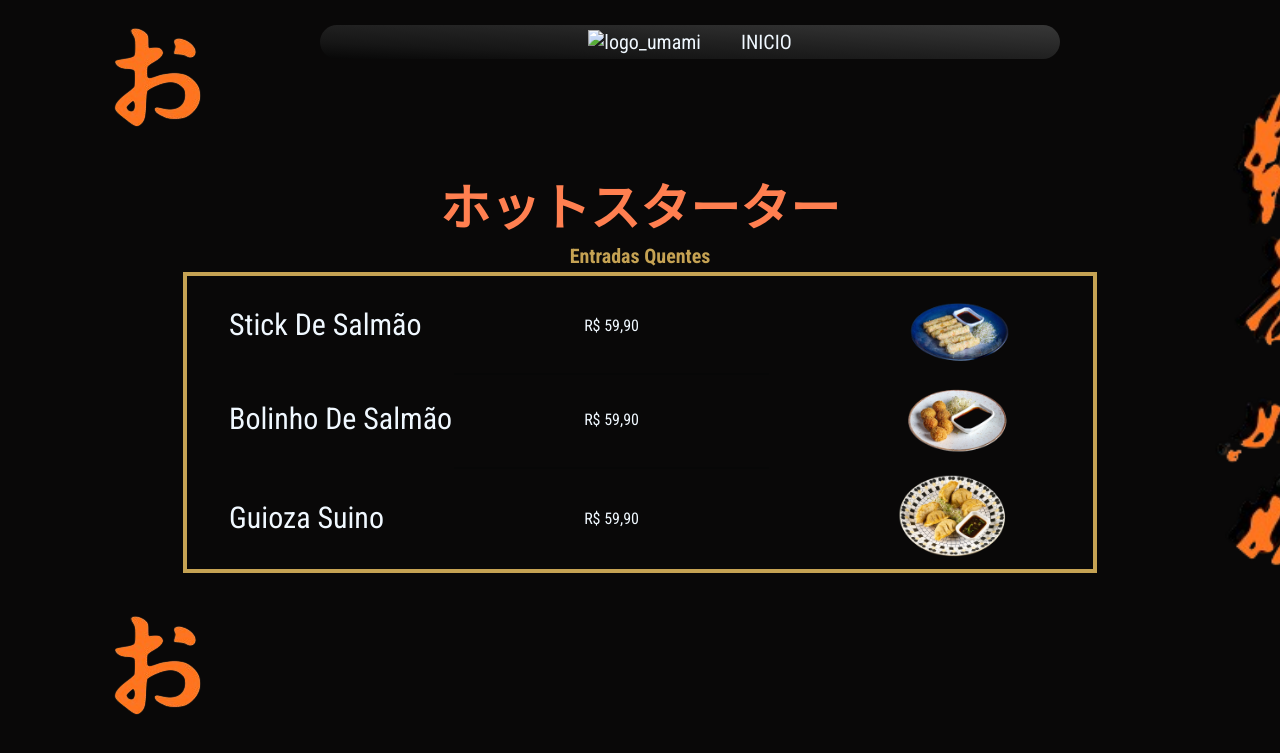
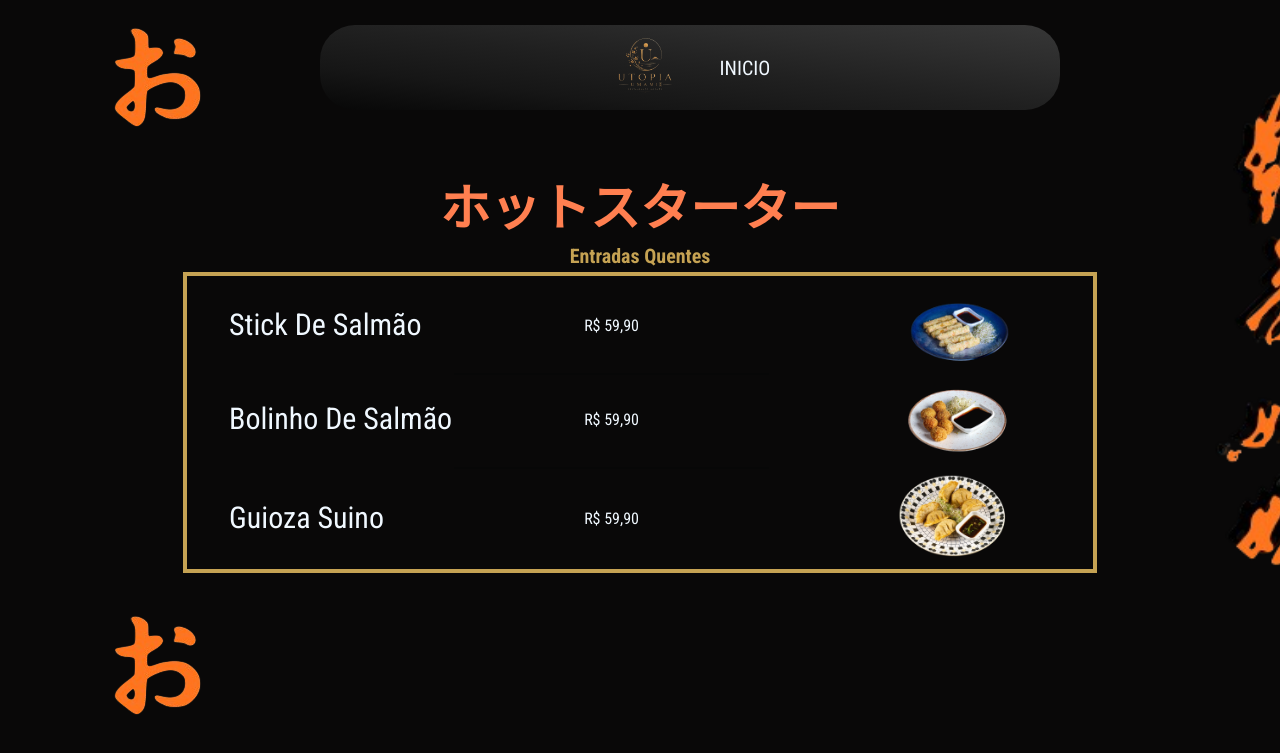
Before and after one commit to pierrebarbosa899-hub/UTOPIA_UMAMI-Pag-web, a plain HTML site: page cardapio.html in a window 1280 px wide. Shown: the top 753 px of the page. Drawn offline with Linux system fonts and the light colour scheme; the site is published under a folder, as on GitHub Pages, so addresses that start at the root find nothing.

Commit message:
Update cardapio.html

```diff
--- a/cardapio.html
+++ b/cardapio.html
@@ -4,7 +4,7 @@
     <meta charset="UTF-8" />
     <meta name="viewport" content="width=device-width, initial-scale=1.0" />
 
-    <link rel="shortcut icon" href="../img/favicon.ico" type="image/x-icon">
+    <link rel="shortcut icon" href="img/favicon.ico" type="image/x-icon">
     <link rel="stylesheet" href="menu.css">
     <link href="https://fonts.googleapis.com/css2?family=Roboto+Condensed:ital,wght@0,100..900;1,100..900&display=swap"
         rel="stylesheet">
@@ -19,7 +19,7 @@
       <nav>
 
           <ul>
-            <li><img src="/img/LOGO png.png" alt="logo_umami" width="70px"></li>
+            <li><img src="img/LOGO png.png" alt="logo_umami" width="70px"></li>
             <li class="nav_lista"><a href="index.html">INICIO</a></li>
           </ul>
         </nav>
```
